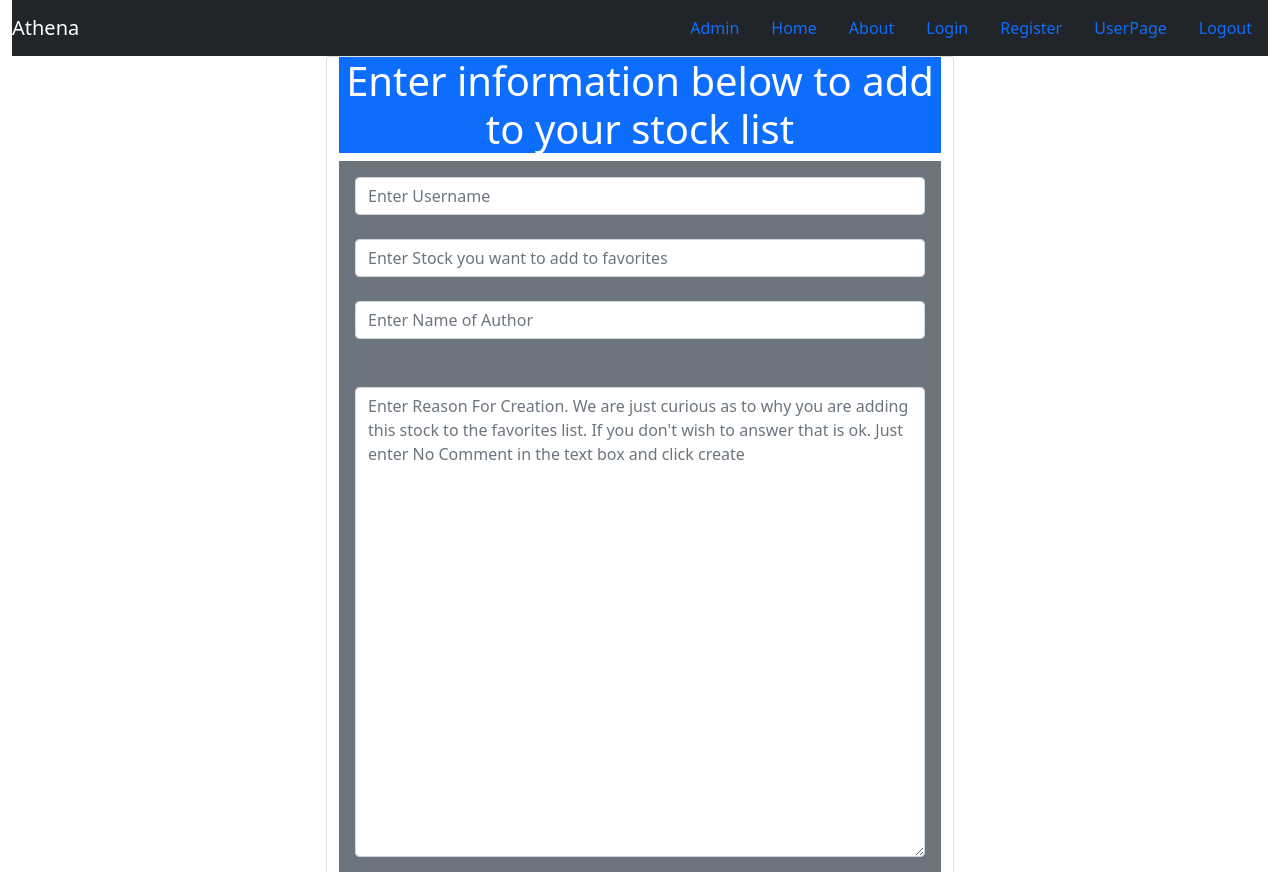
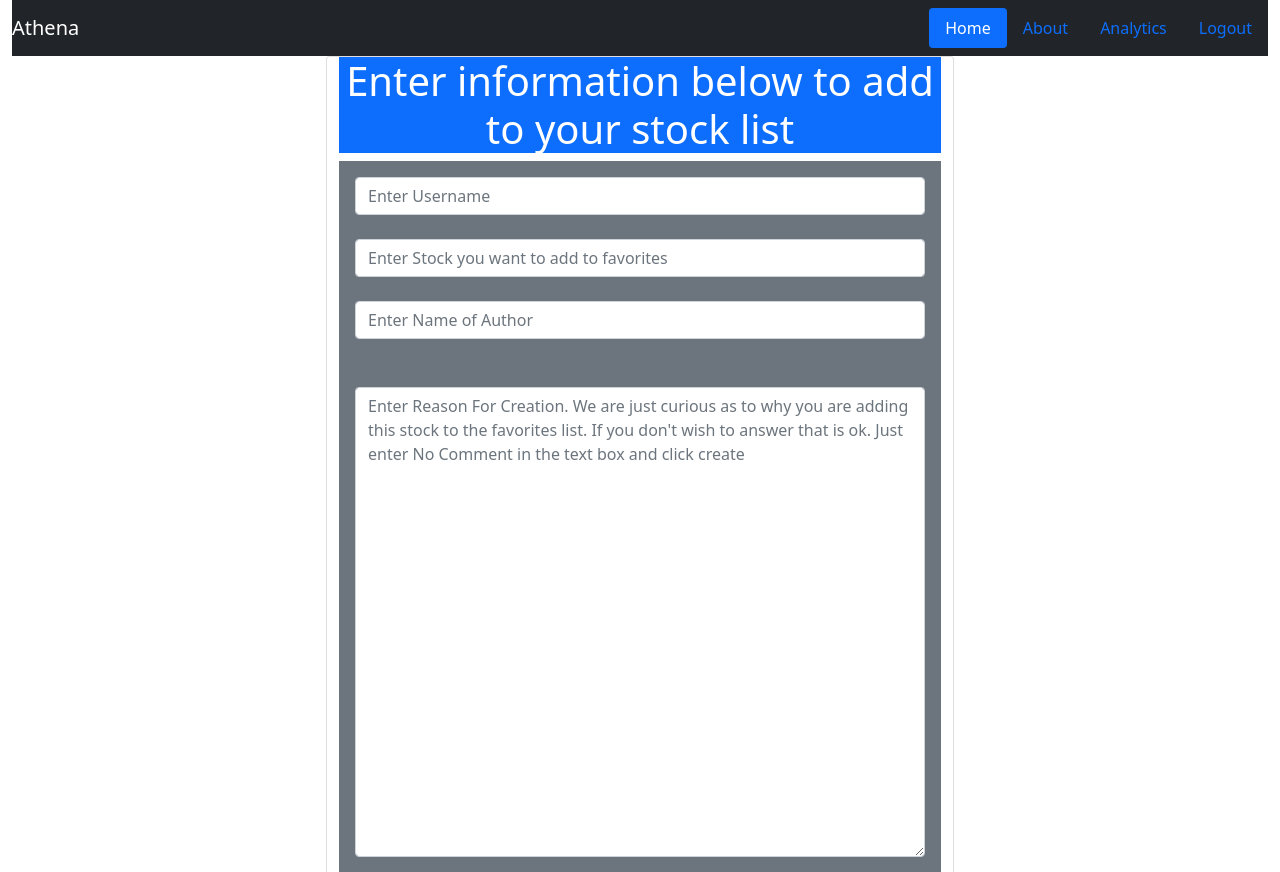
Before and after one commit to OpenStockDataShop/Athena_Stocks, a Django app: page /enter_data/ in a window 1280 px wide. Shown: the top 872 px of the page. Run offline with Django 3.2, Linux system fonts and the light colour scheme; some libraries are stand-ins or nearby versions.

Commit message:
updated navbar to depend on login status

```diff
--- a/django_project/stocks/templates/stocks/navbar.html
+++ b/django_project/stocks/templates/stocks/navbar.html
@@ -20,13 +26,10 @@
         <li class="nav-item">
             <a class="nav-link" href="/UserPage">UserPage</a>
         </li>
+        {% endif %}
 
-        <li class="nav-item">
-            <a class="nav-link" href="/logout">Logout</a>
-        </li>
-
-        <li class="nav-item">
+        <!-- <li class="nav-item">
             <a class="nav-link" aria-current="page" href="/admin">Admin</a>
-        </li>
+        </li> -->
     </u1>
 </navbar>
--- a/django_project/users/templates/registration/the_stocks.html
+++ b/django_project/users/templates/registration/the_stocks.html
@@ -9,34 +9,9 @@
         <!-- Bootstrap CSS -->
     </head>
     <body>
-        <!-- navbar, navlink, nav-pills, and nav-item all taken from Bootstrap CSS -->
         <div class="container-fluid">
-            <navbar class="navbar navbar-dark bg-dark">
-                <a class="navbar-brand" href="#">Athena</a>
-                <ul class="nav nav-pills nav-justified">
-                    <li class="nav-item">
-                        <a class="nav-link" aria-current="page" href="/admin">Admin</a>
-                    </li>
-                    <li class="nav-item">
-                        <a class="nav-link" href="{% url 'stocks-home' %}">Home</a>
-                    </li>
-                    <li class="nav-item">
-                        <a class="nav-link" href="{% url 'stocks-about' %}">About</a>
-                    </li>
-                    <li class="nav-item">
-                        <a class="nav-link" href="/accounts/login">Login</a>
-                    </li>
-                    <li class="nav-item">
-                        <a class="nav-link" href="/register">Register</a>
-                    </li>
-                    <li class="nav-item">
-                        <a class="nav-link" href="/UserPage">UserPage</a>
-                    </li>
-                    <li class="nav-item">
-                        <a class="nav-link" href="/logout">Logout</a>
-                    </li>
-                </u1>
-            </navbar>
+            <!-- container fluid, navbar, and nav-item all taken from Bootstrap CSS -->
+            {% include 'stocks/navbar.html' %}
         </div>
         <div class="container-fluid text-center">
             <!-- form elements/control taken from Bootstrap CSS -->
--- a/django_project/users/views.py
+++ b/django_project/users/views.py
@@ -7,7 +7,6 @@
 from datetime import datetime
 
 # placeholder code based on https://stackoverflow.com/questions/13523286/how-to-add-placeholder-to-forms-of-django-registration
-
 
 def register(request):
     if request.method == 'POST':
@@ -45,12 +44,14 @@
 
 # Create your views here.
 
-
 def logout_view(request):
-    if request.method == 'POST':
-        logout(request)
-        return redirect('/')
-    return render(request, 'registration/logout.html')
+    logout(request)
+    request.user = None
+    return render(request, 'stocks/home.html')
+    # if request.method == 'POST':
+    #     logout(request)
+    #     return redirect('/about')
+    # return render(request, 'registration/logout.html')
 
 
 def user_view(request):
```
Also changed, not shown: other parts of django_project/stocks/templates/stocks/navbar.html (+7 -1 lines).
